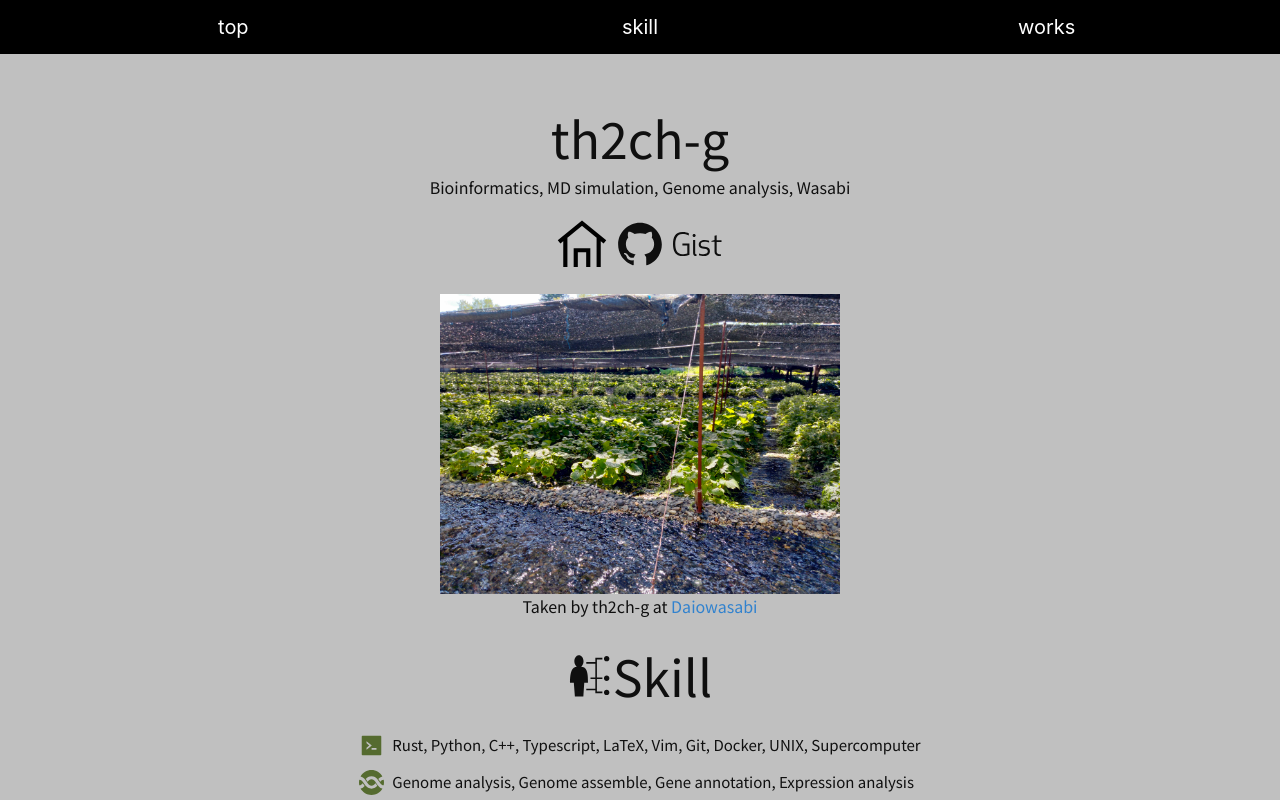
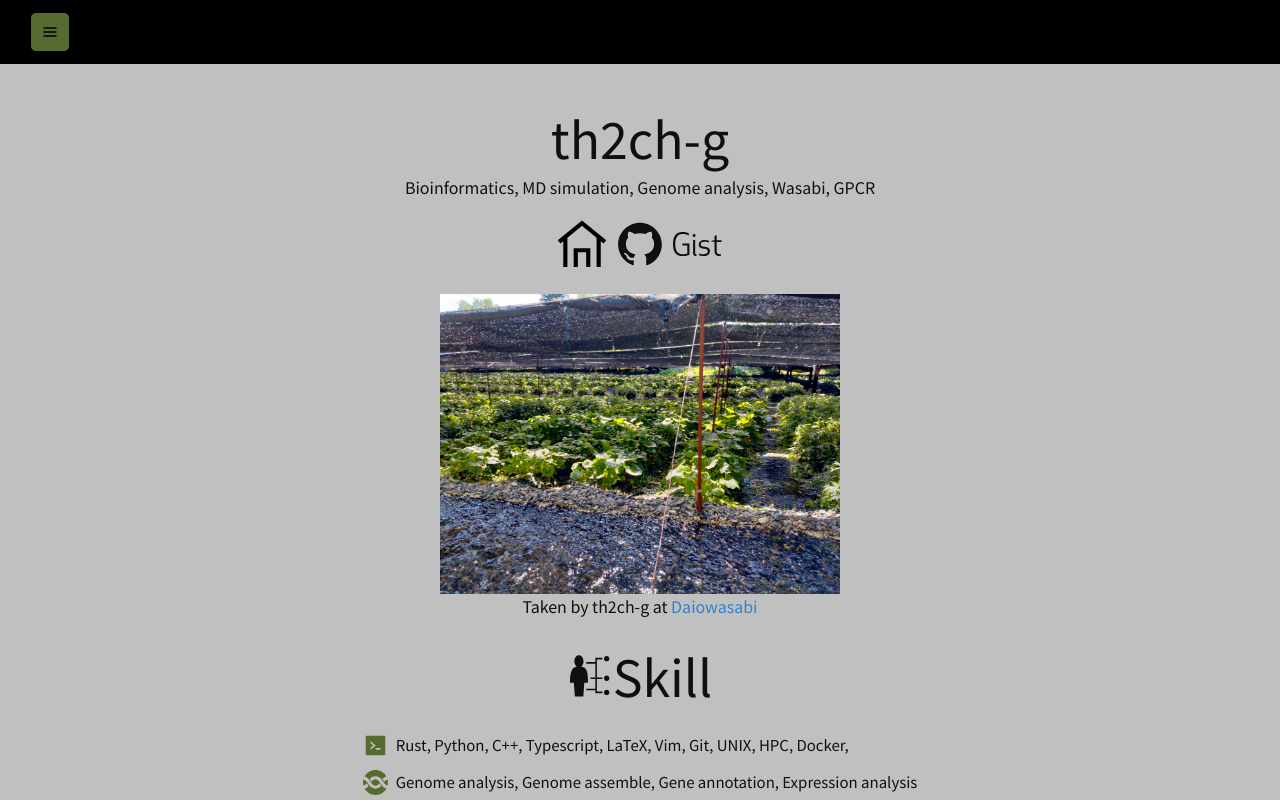
Before and after one commit to th2ch-g/hoge, a Next.js app: page / in a window 1280 px wide. Shown: the top 800 px of the page. Built offline with nearby package versions, Linux system fonts and the light colour scheme.

Commit message:
fix: menu in navbar

```diff
--- a/package.json
+++ b/package.json
@@ -10,6 +10,7 @@
     "fmt": "eslint --fix . && prettier --write ."
   },
   "dependencies": {
+    "@chakra-ui/icons": "^2.0.19",
     "@chakra-ui/react": "^2.6.1",
     "@emotion/react": "^11.11.0",
     "@emotion/styled": "^11.11.0",
--- a/src/components/organisms/Navbar.tsx
+++ b/src/components/organisms/Navbar.tsx
@@ -1,11 +1,62 @@
-import { SimpleGrid } from '@chakra-ui/react';
+import {
+    SimpleGrid,
+    Menu,
+    MenuButton,
+    MenuItem,
+    MenuList,
+    Box
+} from '@chakra-ui/react';
 import { NavbarItem } from '#/components/molecules/NavbarItem';
+import { IconButton } from '@chakra-ui/button';
+import {
+    HamburgerIcon,
+    AddIcon,
+    ExternalLinkIcon,
+    RepeatIcon,
+    EditIcon
+} from '@chakra-ui/icons';
 
 const Navbar = () => {
     const path = process.env.NODE_ENV === 'production' ? '/home/' : '/';
     return (
         <>
-            <SimpleGrid
+            <Box
+                px={30}
+                py={3}
+                bg="black"
+                color="white"
+                fontSize={20}
+                position="fixed"
+                width="full"
+                zIndex={10}
+            >
+                <Menu>
+                    <MenuButton
+                        as={IconButton}
+                        aria-label='Options'
+                        icon={<HamburgerIcon />}
+                        variant='outline'
+                        bgColor="darkolivegreen"
+                        textColor="black"
+                        colorScheme='white'
+                    />
+                    <MenuList bgColor="black">
+                        <MenuItem icon={<AddIcon />} bgColor="darkolivegreen">
+                            New Tab
+                        </MenuItem>
+                        <MenuItem icon={<ExternalLinkIcon />} bgColor="darkolivegreen">
+                            New Window
+                        </MenuItem>
+                        <MenuItem icon={<RepeatIcon />} bgColor="darkolivegreen">
+                            Open Closed Tab
+                        </MenuItem>
+                        <MenuItem icon={<EditIcon />} bgColor="darkolivegreen">
+                            Open File...
+                        </MenuItem>
+                    </MenuList>
+                </Menu>
+            </Box>
+            {/* <SimpleGrid
                 px={30}
                 py={3}
                 bg="black"
@@ -28,7 +79,7 @@ const Navbar = () => {
                     label="works"
                     href={path + '#works'}
                 />{' '}
-            </SimpleGrid>
+            </SimpleGrid> */}
         </>
     );
 };
--- a/src/pages/index.tsx
+++ b/src/pages/index.tsx
@@ -64,7 +64,7 @@ export default function Home() {
 
                 <Box textAlign="center">
                     {' '}
-                    Bioinformatics, MD simulation, Genome analysis, Wasabi{' '}
+                    Bioinformatics, MD simulation, Genome analysis, Wasabi, GPCR{' '}
                 </Box>
 
                 <Center marginY={5}>
@@ -141,16 +141,22 @@ export default function Home() {
                         spacing={3}
                         fontSize={15}
                     >
-                        <ListItem display="flex" alignItems="center">
+                        <ListItem
+                            display="flex"
+                            alignItems="center"
+                        >
                             <ListIcon
                                 as={AiFillCode}
                                 color="darkolivegreen"
                                 boxSize={25}
                             />
                             Rust, Python, C++, Typescript, LaTeX, Vim, Git,
-                            Docker, UNIX, Supercomputer
+                            UNIX, HPC, Docker,
                         </ListItem>
-                        <ListItem display="flex"  alignItems="center" >
+                        <ListItem
+                            display="flex"
+                            alignItems="center"
+                        >
                             <ListIcon
                                 as={SiMicrogenetics}
                                 color="darkolivegreen"
@@ -159,7 +165,10 @@ export default function Home() {
                             Genome analysis, Genome assemble, Gene annotation,
                             Expression analysis
                         </ListItem>
-                        <ListItem display="flex"  alignItems="center" >
+                        <ListItem
+                            display="flex"
+                            alignItems="center"
+                        >
                             <ListIcon
                                 as={GiBottomRight3DArrow}
                                 color="darkolivegreen"
@@ -255,8 +264,9 @@ export default function Home() {
                     >
                         @calliope
                     </ChakraLink>{' '}
-                    and I created it together. By the way, this site failed in
-                    the google adsense screening.
+                    and I created it together. By the way, this web site failed
+                    the goodle ad review once, but for some reason the second
+                    time it was approved.
                 </WorksCard>
 
                 <Box
```
Also changed, not shown: 1 other file (tests, documents, lock files or other folders).
